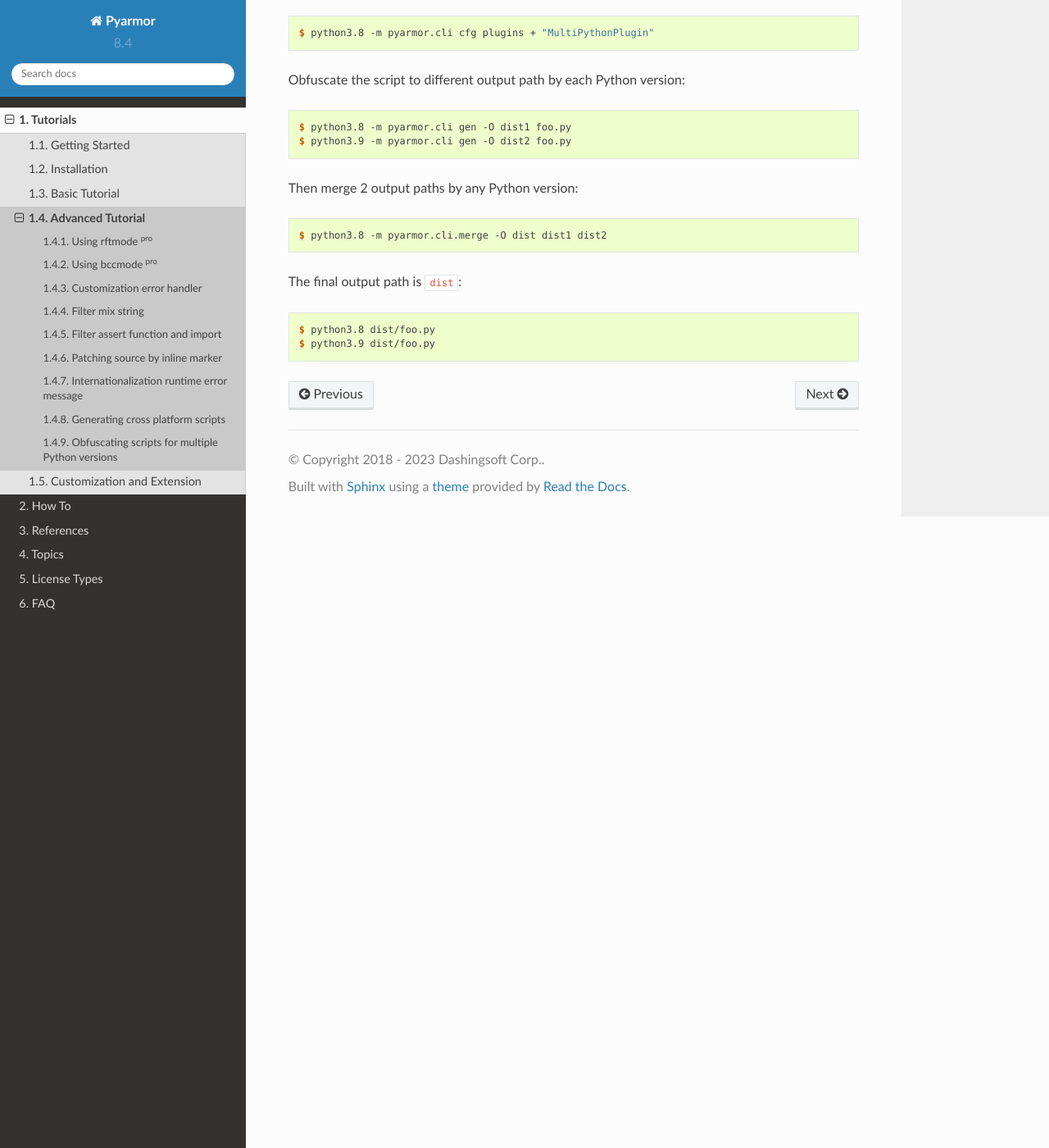
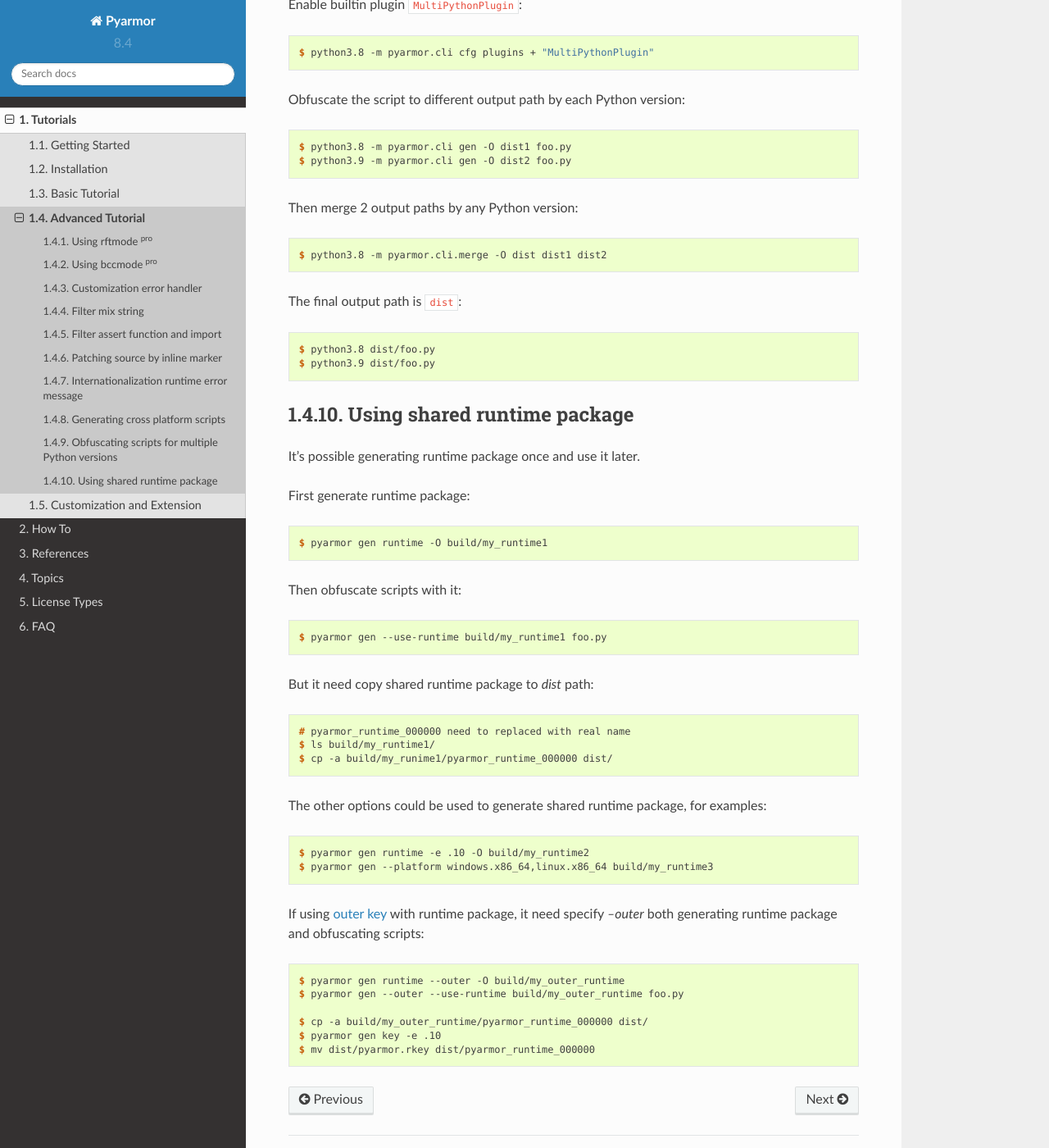
Before and after one commit to dashingsoft/pyarmor, a Sphinx documentation site: the page built from docs/tutorial/advanced.rst, in a window 1280 px wide and 1400 px high, scrolled down 10338 px. Shown: the whole window at 82% size. Built offline with Sphinx 7.4.7 and the Read the Docs theme 2.0.0, drawn with Linux system fonts in a browser that asks for light colours; some of the changed text lies outside the part shown.

Commit message:
Doc how to use shared runtime package

```diff
--- a/docs/tutorial/advanced.rst
+++ b/docs/tutorial/advanced.rst
@@ -443,4 +443,37 @@
     $ python3.8 dist/foo.py
     $ python3.9 dist/foo.py
 
+Using shared runtime package
+============================
+
+It's possible generating runtime package once and use it later.
+
+First generate runtime package::
+
+    $ pyarmor gen runtime -O build/my_runtime1
+
+Then obfuscate scripts with it::
+
+    $ pyarmor gen --use-runtime build/my_runtime1 foo.py
+
+But it need copy shared runtime package to `dist` path::
+
+    # pyarmor_runtime_000000 need to replaced with real name
+    $ ls build/my_runtime1/
+    $ cp -a build/my_runime1/pyarmor_runtime_000000 dist/
+
+The other options could be used to generate shared runtime package, for examples::
+
+    $ pyarmor gen runtime -e .10 -O build/my_runtime2
+    $ pyarmor gen --platform windows.x86_64,linux.x86_64 build/my_runtime3
+
+If using :term:`outer key` with runtime package, it need specify `--outer` both generating runtime package and obfuscating scripts::
+
+    $ pyarmor gen runtime --outer -O build/my_outer_runtime
+    $ pyarmor gen --outer --use-runtime build/my_outer_runtime foo.py
+
+    $ cp -a build/my_outer_runtime/pyarmor_runtime_000000 dist/
+    $ pyarmor gen key -e .10
+    $ mv dist/pyarmor.rkey dist/pyarmor_runtime_000000
+
 .. include:: ../_common_definitions.txt
```
